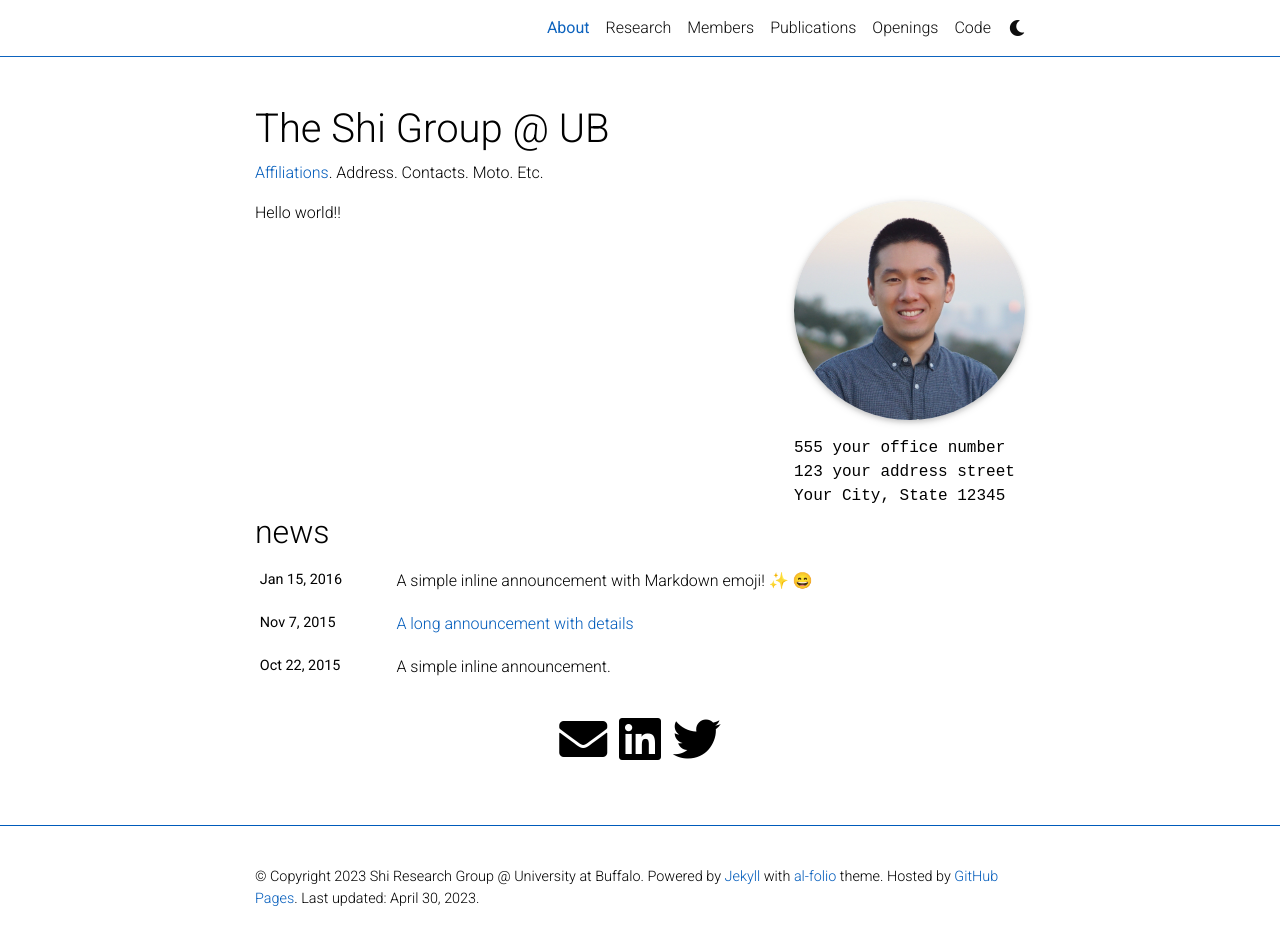
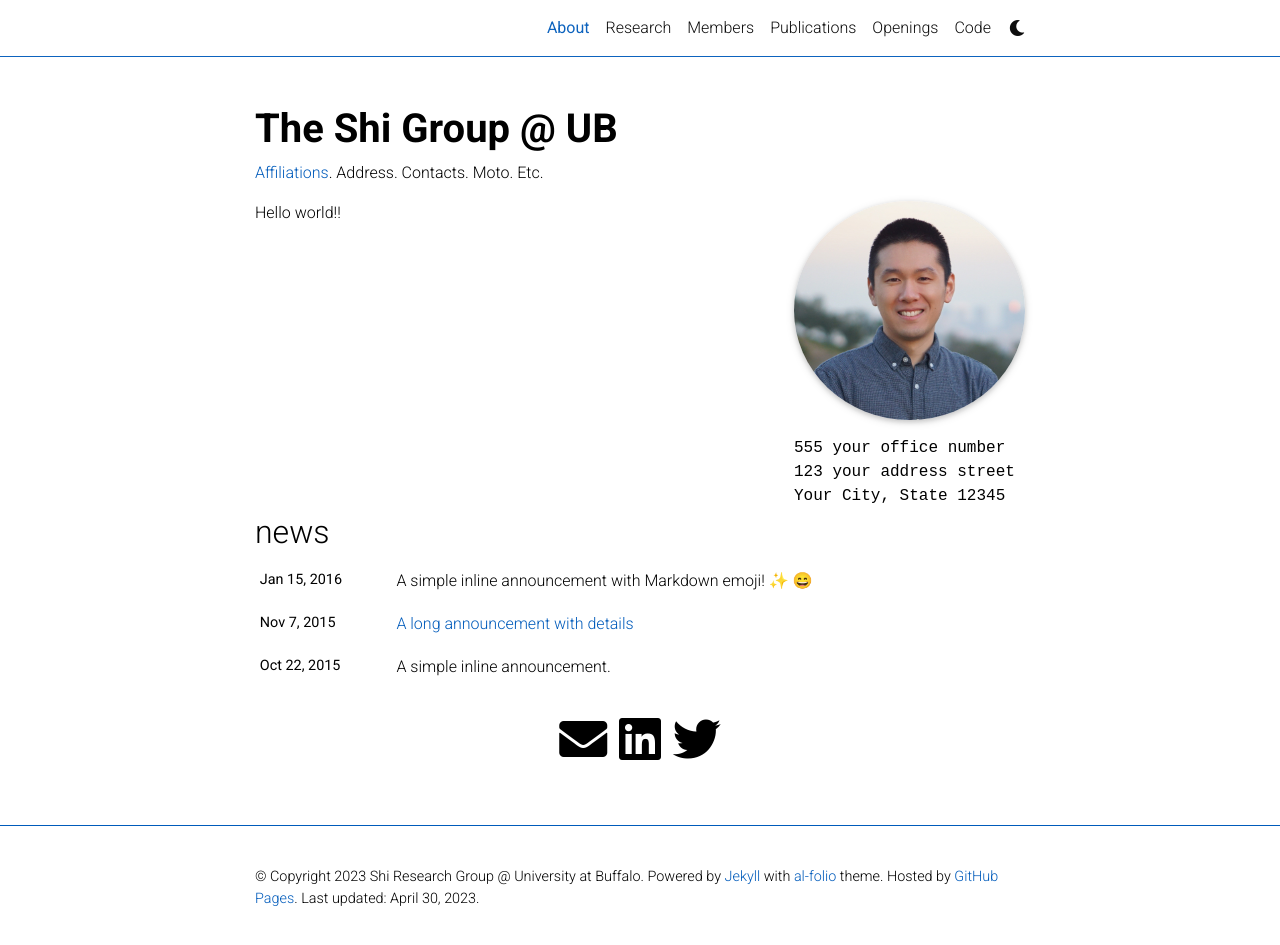
Before and after one commit to ShiResearchGroup/shiresearchgroup.github.io, a Jekyll site: the page built from _pages/about.md, in a window 1280 px wide and 949 px high. Shown: the top 945 px of the window. Built offline with Jekyll 4.4.1, drawn with Linux system fonts in a browser that asks for light colours; full-size pictures stand in for the smaller copies a plugin makes; emoji names are drawn with the system emoji font; comment, search, counter and statistics services are not loaded; a style sheet for code colours, icons or effects is not loaded.

Commit message:
bold site title

```diff
--- a/_layouts/about.html
+++ b/_layouts/about.html
@@ -6,7 +6,7 @@
       <div class="post">
         <header class="post-header">
           <h1 class="post-title">
-           {% if site.title == "blank" -%}<span class="font-weight-bold">{{ site.first_name }}</span> {{ site.middle_name }} {{ site.last_name }}{%- else -%}{{ site.title }}{%- endif %}
+           {% if site.title == "blank" -%}<span class="font-weight-bold">{{ site.first_name }}</span> {{ site.middle_name }} {{ site.last_name }}{%- else -%}<span class="font-weight-bold">{{ site.title }}</span>{%- endif %}
           </h1>
           <p class="desc">{{ page.subtitle }}</p>
         </header>
```
